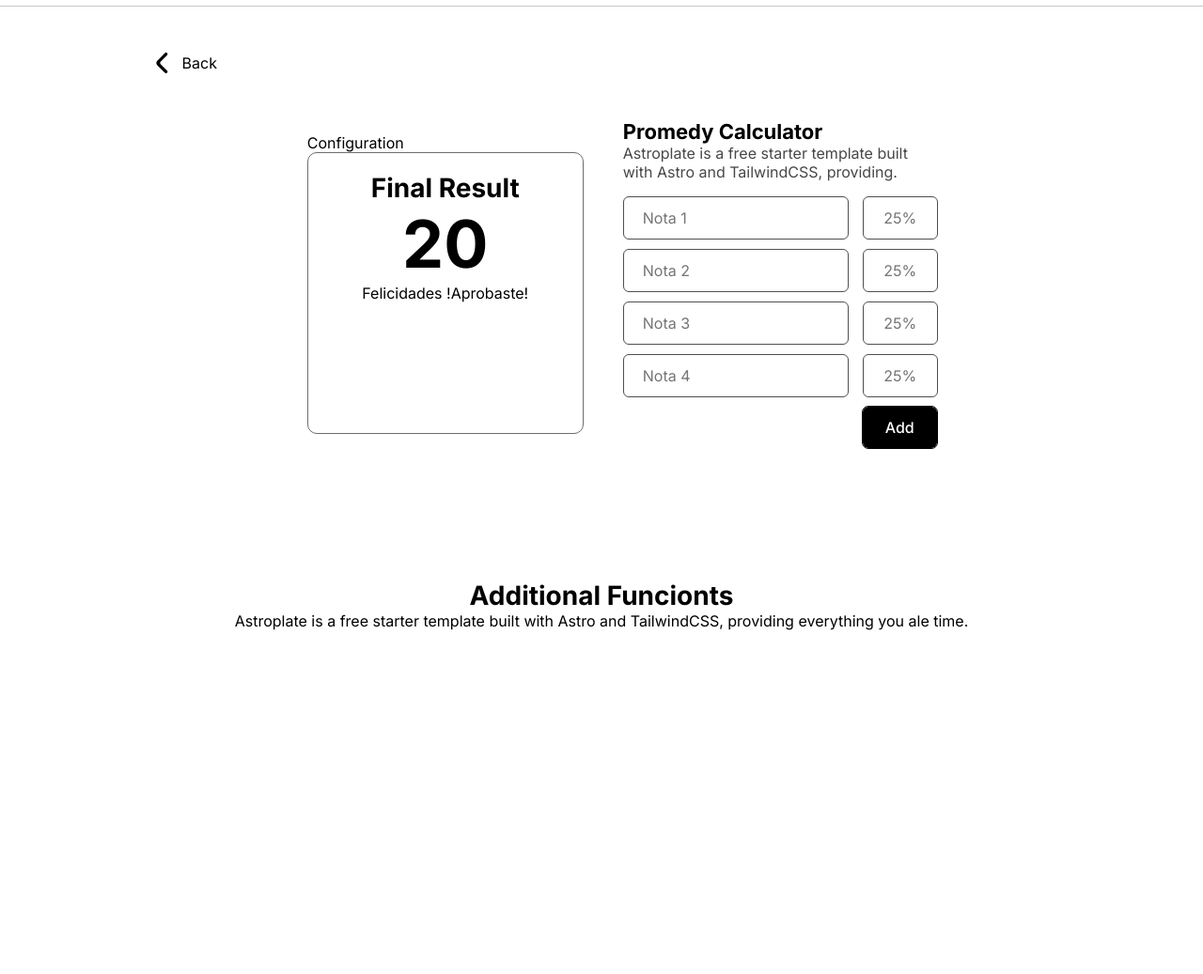
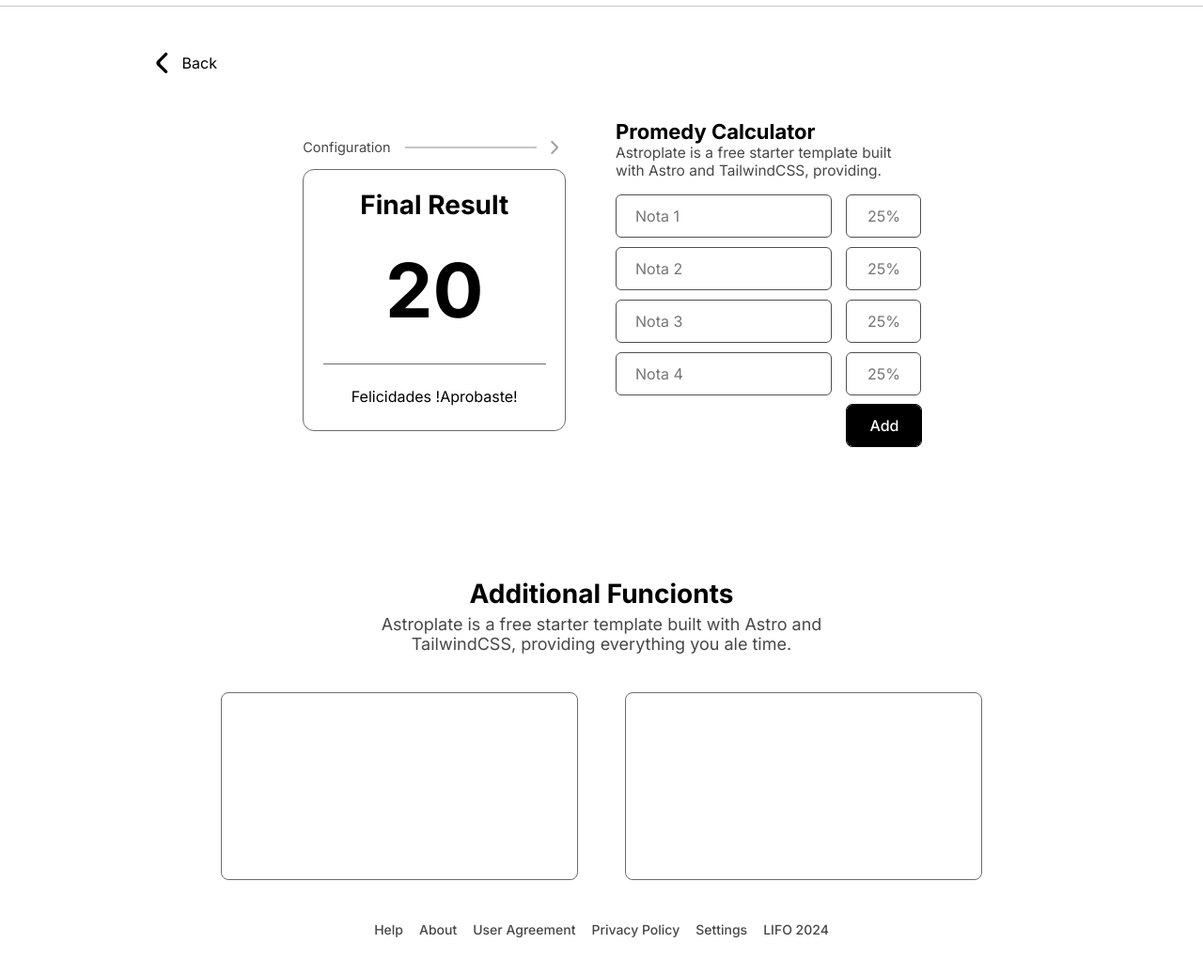
Before and after one commit to Lifo123/PromedyCalculator, an Astro site: page /PromedyCalculator/App in a window 1280 px wide. Shown: the part 63-1100 px from the top of the page at 94% size. Before the commit the page ends 800 px from the top, so only its background shows below. Built offline with nearby package versions, Linux system fonts and the light colour scheme; Astro itself is replaced by a stand-in of ours.

Commit message:
Add: Footer Section

```diff
--- a/src/App/App.css
+++ b/src/App/App.css
@@ -11,9 +11,9 @@
     height: max-content;
     width: 70%;
     display: grid;
-    grid-template-columns: repeat(auto-fit, minmax(300px, 1fr));
+    grid-template-columns: repeat(auto-fit, minmax(320px, 1fr));
     place-items: center;
-    gap: 80px;
+    gap: 30px;
     margin-bottom: 100px;
 }
 
@@ -22,14 +22,52 @@
     align-self: flex-end;
 }
 
+.app-config .arrow{
+    height: 26px;
+    width:26px;
+}
+.app-config .separator{
+    background-color: #c5c5c5;
+    height: 2px;
+    width: 50%;
+    margin-left: 10px;
+}
+
+.app-drop-config{
+    background-color: #FFF;
+    height: max-content;
+    width: 100%;
+    border: solid 1px #6D6D6D;
+    top: calc(100% + 10px);
+}
+.app-drop-config h4{
+    border-bottom: solid 1px #6D6D6D;
+    padding: 14px;
+    text-align: center;
+}
+
 .app-result{
     border: solid 1px #6D6D6D;
-    height: 300px;
-    width: 294px;
+    height: max-content;
+    width: 280px;
     padding: 20px;
 }
 
 .app-result h4{
-    font-size: 70px;
+    font-size: 80px;
     font-weight: bold;
 }
+.app-result p{
+    border-top: solid 1px #6D6D6D;
+    padding: 24px 30px 6px 30px;
+}
+
+.promotion-adds{
+    margin-top: 20px;
+}
+.add-card{
+    border: solid 1px #6D6D6D;
+    border-radius: 8px;
+    height: 200px;
+    width: 380px;
+}
--- a/src/App/App.jsx
+++ b/src/App/App.jsx
@@ -1,23 +1,15 @@
 import { createContext, useState } from 'react';
 import './App.css'
 
-
-import Input from './Input/Input'
-import InputPer from './Input/InputPer'
+import InputContainer from './Input/InputContainer';
 
 const Gcontext = createContext();
 
 export default function App() {
     //States
-    const [inputs, setInputs] = useState([{}, {}, {}, {}]);
     const [GCData, setGCData] = useState(20);
 
     //Functions
-    const HandleAddInput = () => {
-        setInputs([...inputs, {}]);
-        HandleCalcPromedy();
-    }
-
     const HandleCalcPromedy = () => {
         let Result = 0;
         document.querySelectorAll(`.app-input[inputype = false]`).forEach(element => {
@@ -27,16 +19,34 @@ export default function App() {
         setGCData(Result / inputs.length);
     }
 
+    const HandleOpenConfig = (e) => {
+        e.target.closest('.click').nextElementSibling.classList.toggle('d-none');
+    }
+
+
     return (
-        <Gcontext.Provider value={{GCData}}>
+        <Gcontext.Provider value={{ GCData }}>
             <div className="app-container mx-auto">
-                <section className="app-left f-col me-5">
-                    <div className="app-config">
-                        <p>Configuration</p>
-                        <span></span>
-                        <span></span>
+                <section className="app-left f-col g-10">
+                    <div className="app-config relative">
+                        <section className='click f-row f-justify-between f-align-center pointer' onClick={HandleOpenConfig}>
+                            <p className='app-text no-select' style={{ fontSize: '14.5px', margin: '0px' }}>Configuration</p>
+                            <span className='separator no-select'></span>
+                            <span className='arrow no-select'>
+                                <svg className='no-select' viewBox="0 0 24 24" fill="none">
+                                    <path d="M9.71069 18.2929C10.1012 18.6834 10.7344 18.6834 11.1249 18.2929L16.0123 13.4006C16.7927 12.6195 16.7924 11.3537 16.0117 10.5729L11.1213 5.68254C10.7308 5.29202 10.0976 5.29202 9.70708 5.68254C9.31655 6.07307 9.31655 6.70623 9.70708 7.09676L13.8927 11.2824C14.2833 11.6729 14.2833 12.3061 13.8927 12.6966L9.71069 16.8787C9.32016 17.2692 9.32016 17.9023 9.71069 18.2929Z" fill="#a5a5a5" />
+                                </svg>
+                            </span>
+                        </section>
+                        <section className='app-drop-config absolute f-col br-8 d-none o-hidden'>
+                            <h4>Configuration</h4>
+                            <div className='f-col'>
+
                             </div>
-                    <div className="app-result br-10 f-col f-align-center">
+                        </section>
+                    </div>
+                    <div className="app-result br-12 f-col f-align-center g-30">
+                        <span className='f-col g-25'>
                             <h3 className='app-title'>Final Result</h3>
                             <div className="d-flex f-center relative">
                                 <h4 className='text-center'>{Math.floor(GCData)}</h4>
@@ -44,6 +54,7 @@ export default function App() {
 
                                 </div>
                             </div>
+                        </span>
                         <p className='text-center'>{GCData >= 11.5 ? 'Felicidades !Aprobaste!' : 'Lo sentimos, No aprobaste'}</p>
 
                     </div>
@@ -51,14 +62,7 @@ export default function App() {
                 <section className="app-right f-col">
                     <h3 className='app-subtitle'>Promedy Calculator</h3>
                     <p className='app-text'>Astroplate is a free starter template built with Astro and TailwindCSS, providing.</p>
-                    <ul className='app-in-parent f-col g-10'>
-                        {
-                            inputs && inputs.map((item, index) => (
-                                <li key={index} className='f-row g-15'><Input text={`Nota ${index + 1}`} funct={HandleCalcPromedy}/><InputPer text={`${Math.round(100 / inputs.length)}%`}/></li>
-                            ))
-                        }
-                        <li className='f-row g-15'><span className='none' tabIndex='0'/><span className='pc-btn-black d-flex f-center br-6' onClick={HandleAddInput}>Add</span></li>
-                    </ul>
+                    <InputContainer funct={HandleCalcPromedy}/>
                 </section>
             </div>
         </Gcontext.Provider>
--- a/src/App/Input/Input.css
+++ b/src/App/Input/Input.css
@@ -1,11 +1,13 @@
 .app-input{
-    width: 240px;
+    min-width: 40px;
+    width: 80%;
     border: solid 1px #4F4F4F;
     padding: 12px 20px;
     font-size: 16px;
 
 }
 .app-input + .per{
-    width: 80px;
+    min-width: 80px;
+    width: 10%;
     text-align: center;
 }
--- /dev/null
+++ b/src/App/Input/InputContainer.jsx
@@ -0,0 +1,25 @@
+import { useState } from 'react';
+import Input from '../Input/Input'
+import InputPer from '../Input/InputPer'
+
+export default function InputContainer({funct}){
+    //States
+    const [inputs, setInputs] = useState([{}, {}, {}, {}]);
+
+    //Functions
+    const HandleAddInput = () => {
+        setInputs([...inputs, {}]);
+        funct();
+    }
+
+   return (
+    <ul className='app-in-parent f-col g-10'>
+    {
+        inputs && inputs.map((item, index) => (
+            <li key={index} className='f-row g-15'><Input text={`Nota ${index + 1}`} funct={funct} /><InputPer text={`${Math.round(100 / inputs.length)}%`} /></li>
+        ))
+    }
+    <li className='f-row g-15'><span className='none' tabIndex='0' style={{width: '80%', minWidth: '40px'}}/><span className='pc-btn-black d-flex f-center br-6' onClick={HandleAddInput}>Add</span></li>
+</ul>
+   )
+}
--- a/src/components/Footer/Footer.astro
+++ b/src/components/Footer/Footer.astro
@@ -2,6 +2,28 @@
 
 ---
 
-<footer>
+<style is:raw>
+    footer{
+        margin-top: 20px;
+        padding: 20px;
+    }
+    a{
+        font-size: 14px;
+        font-weight: 500;
+        padding: 4px 6px;
+    }
+</style>
 
+<footer class="Footer f-col f-center">
+    <section class="f-row f-justify-center g-5">
+        <a class="app-text" href="#">Help</a>
+        <a class="app-text" href="#">About</a>
+        <a class="app-text" href="#">User Agreement</a>
+        <a class="app-text" href="#">Privacy Policy</a>
+        <a class="app-text" href="#">Settings</a>
+        <a class="app-text" href="#">LIFO {new Date().getFullYear()}</a>
+    </section>
+    <section>
+
+    </section>
 </footer>
--- a/src/layouts/GlobalStyles.css
+++ b/src/layouts/GlobalStyles.css
@@ -1,11 +1,26 @@
 * {
     margin: 0;
     padding: 0;
-    box-sizing: border-box;
     font-family: Inter, sans-serif;
     color: var(--p-font-h1);
     font-size: 1rem;
 }
+*, *::before, *::after{
+    box-sizing: border-box;
+}
+a{
+    text-decoration: none;
+}
+ul{
+    list-style: none;
+    margin: 0;
+    padding: 0;
+}
+
+.d-none{
+    display: none !important;
+}
+
 
 .app-subtitle {
     font-size: 22px;
@@ -13,7 +28,7 @@
 }
 
 .app-text {
-    font-size: 16px;
+    font-size: 15.5px;
     font-weight: 400;
     color: #474747;
     margin-bottom: 16px;
--- a/src/layouts/Layout.astro
+++ b/src/layouts/Layout.astro
@@ -1,14 +1,14 @@
 ---
-    import './Flifo.css'
-    import './GlobalStyles.css'
+import "./Flifo.css";
+import "./GlobalStyles.css";
 
-    interface Props {
-        title: string;
-    }
+interface Props {
+    title: string;
+}
 
-    const {title} = Astro.props
+const { title } = Astro.props;
+---
 
----
 <html lang="en">
     <head>
         <title>{title}</title>
@@ -20,11 +20,18 @@
         <!--Fonts -->
         <link rel="preconnect" href="https://fonts.googleapis.com" />
         <link rel="preconnect" href="https://fonts.gstatic.com" crossorigin />
-        <link rel="preload" href="https://fonts.googleapis.com/css2?family=Inter:wght@100..900&display=swap" as="style" onload="this.onload=null;this.rel='stylesheet'"/>
+        <link
+            rel="preload"
+            href="https://fonts.googleapis.com/css2?family=Inter:wght@100..900&display=swap"
+            as="style"
+            onload="this.onload=null;this.rel='stylesheet'"
+        />
         <noscript>
-            <link rel="stylesheet" href="https://fonts.googleapis.com/css2?family=Inter:wght@100..900&display=swap"/>
+            <link
+                rel="stylesheet"
+                href="https://fonts.googleapis.com/css2?family=Inter:wght@100..900&display=swap"
+            />
         </noscript>
-
     </head>
 
     <body>
--- a/src/pages/App.astro
+++ b/src/pages/App.astro
@@ -3,6 +3,7 @@ import { StrictMode } from "react";
 import AppRender from "../App/App";
 import Header from "../components/Header/Header";
 import Layout from "../layouts/Layout.astro";
+import Footer from "../components/Footer/Footer.astro";
 ---
 
 <style is:raw>
@@ -43,11 +44,16 @@ import Layout from "../layouts/Layout.astro";
             <AppRender client:visible transition:persist />
         </StrictMode>
     </main>
-    <section class="w-70 mx-auto f-col f-align-center">
+    <section class="w-70 mx-auto f-col f-align-center g-5">
         <h3 class="app-title">Additional Funcionts</h3>
-        <p>
+        <p class="app-text w-60 text-center" style="font-size: 18px;">
             Astroplate is a free starter template built with Astro and
             TailwindCSS, providing everything you ale time.
         </p>
+        <div class="promotion-adds f-row f-justify-center g-50">
+            <div class="add-card"></div>
+            <div class="add-card"></div>
+        </div>
     </section>
+    <Footer />
 </Layout>
--- a/src/pages/index.astro
+++ b/src/pages/index.astro
@@ -5,8 +5,6 @@ import Layout from "../layouts/Layout.astro";
 
 ---
 
-
-<Layout title="PromedyCalculator">
 <style is:raw>
     main {
         padding-block: 90px;
@@ -28,6 +26,8 @@ import Layout from "../layouts/Layout.astro";
         line-height: 22px;
     }
 </style>
+
+<Layout title="PromedyCalculator">
     <Header />
 
 
```
Lines whose indentation alone changed are shown as unchanged.
